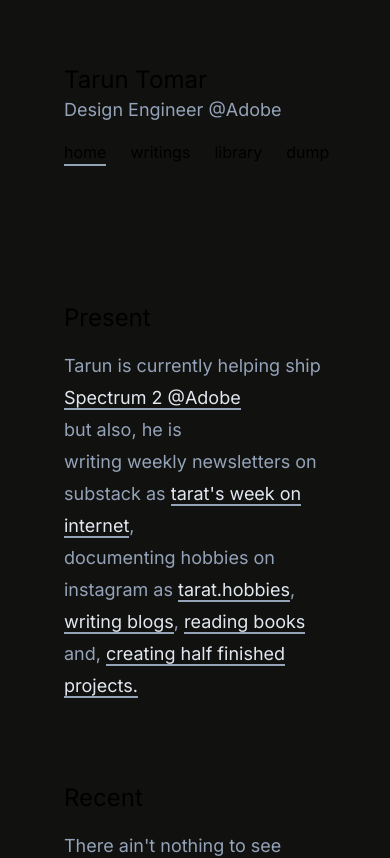
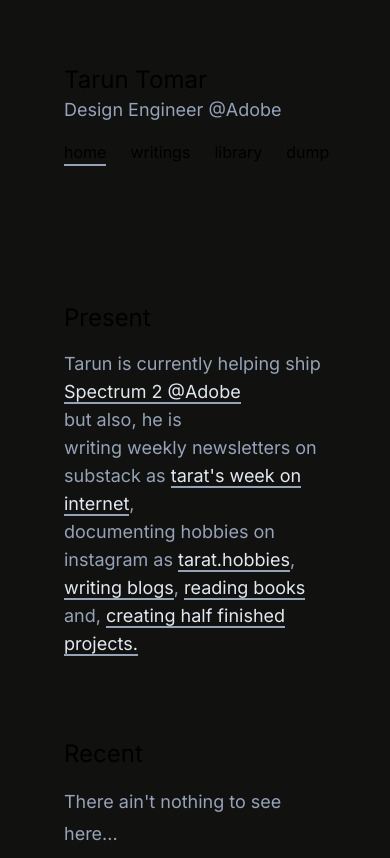
Before and after one commit to TarunTomar122/digital-garden, a Next.js app in the folder v2/my-garden/: page / in a window 390 px wide. Shown: the top 858 px of the page. Built offline with nearby package versions, Linux system fonts and the light colour scheme; no server answers.

Commit message:
chore: added a suspense boundary for recent

```diff
--- a/v2/my-garden/src/app/page.tsx
+++ b/v2/my-garden/src/app/page.tsx
@@ -1,4 +1,5 @@
 import Recent from '../components/Recent/recent';
+import { Suspense } from 'react'
 
 export default async function Page() {
   return (
@@ -7,7 +8,7 @@
       {/* Present */}
       <section className="py-8">
         <p className="text-2xl py-4">Present</p>
-        <section className="text-slate-400 md:leading-10 leading-8 text-lg">
+        <section className="text-slate-400 md:leading-10 leading-7 text-lg">
           <p>Tarun is currently helping ship
             {" "}
             <span className="border-b-2 border-b-slate-400 text-slate-200">
@@ -48,7 +49,9 @@
 
       {/* Recent */}
       <section className="py-8">
-        <Recent />
+        <Suspense fallback={<p>Loading feed...</p>}>
+          <Recent />
+        </Suspense>
       </section>
 
       {/* Footer */}
--- a/v2/my-garden/src/components/Recent/loading.tsx
+++ /dev/null
@@ -1,7 +0,0 @@
-export default function Loading() {
-    return (
-        <div className="flex flex-col items-center justify-center h-screen">
-            <div className="w-12 h-12 border-4 border-t-2 border-gray-200 rounded-full animate-spin">I am loading...</div>
-        </div>
-    )
-}
--- a/v2/my-garden/src/components/Recent/recent.tsx
+++ b/v2/my-garden/src/components/Recent/recent.tsx
@@ -14,7 +14,6 @@
         if (res && res.length > 1) {
             weeklyTrack = res.slice(1, 4)[0] as WeeklyTrack;
         }
-        console.log('Weekly top songs:', weeklyTrack);
     } catch (error) {
         console.error('Error fetching weekly top songs:', error);
     }
```
